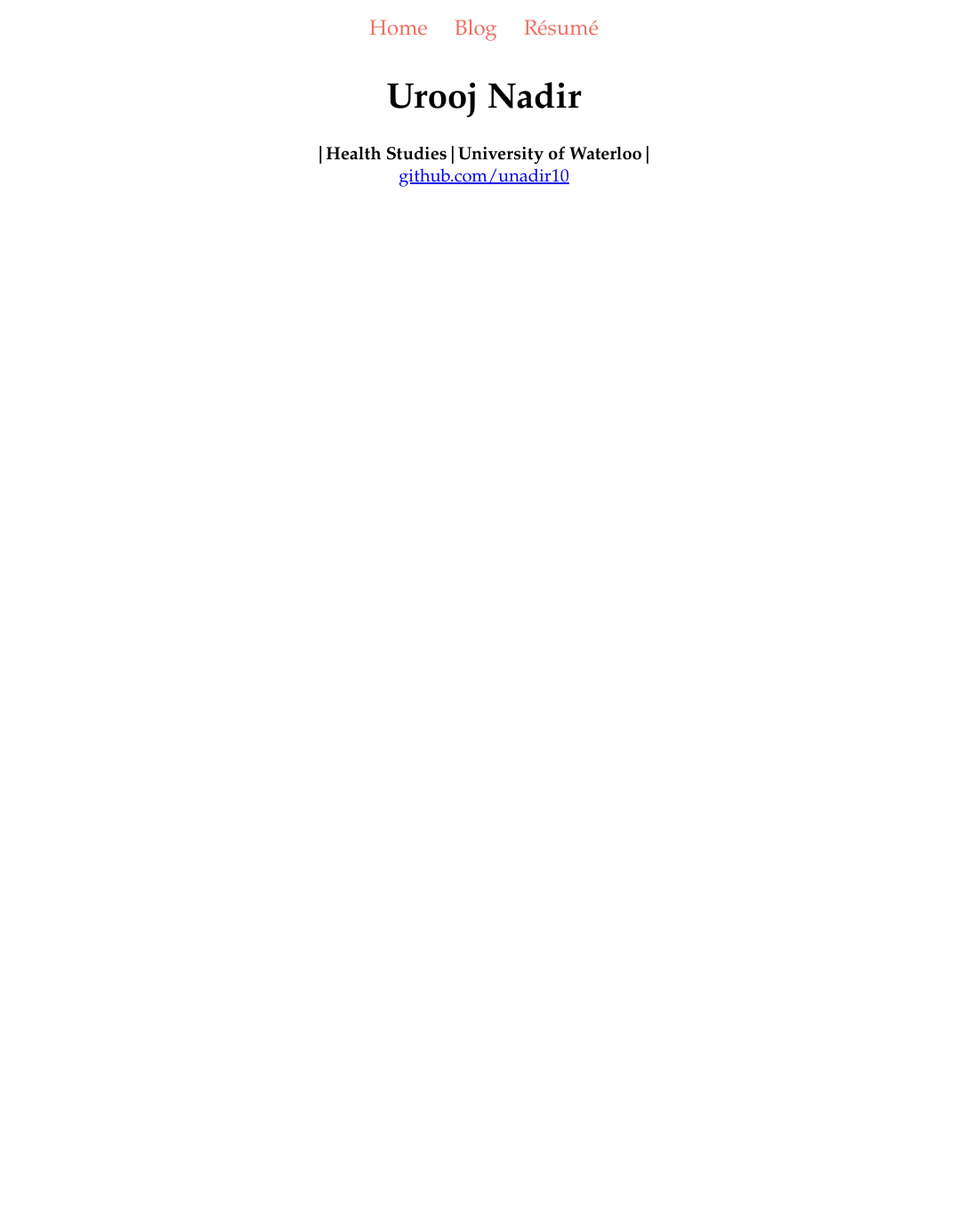
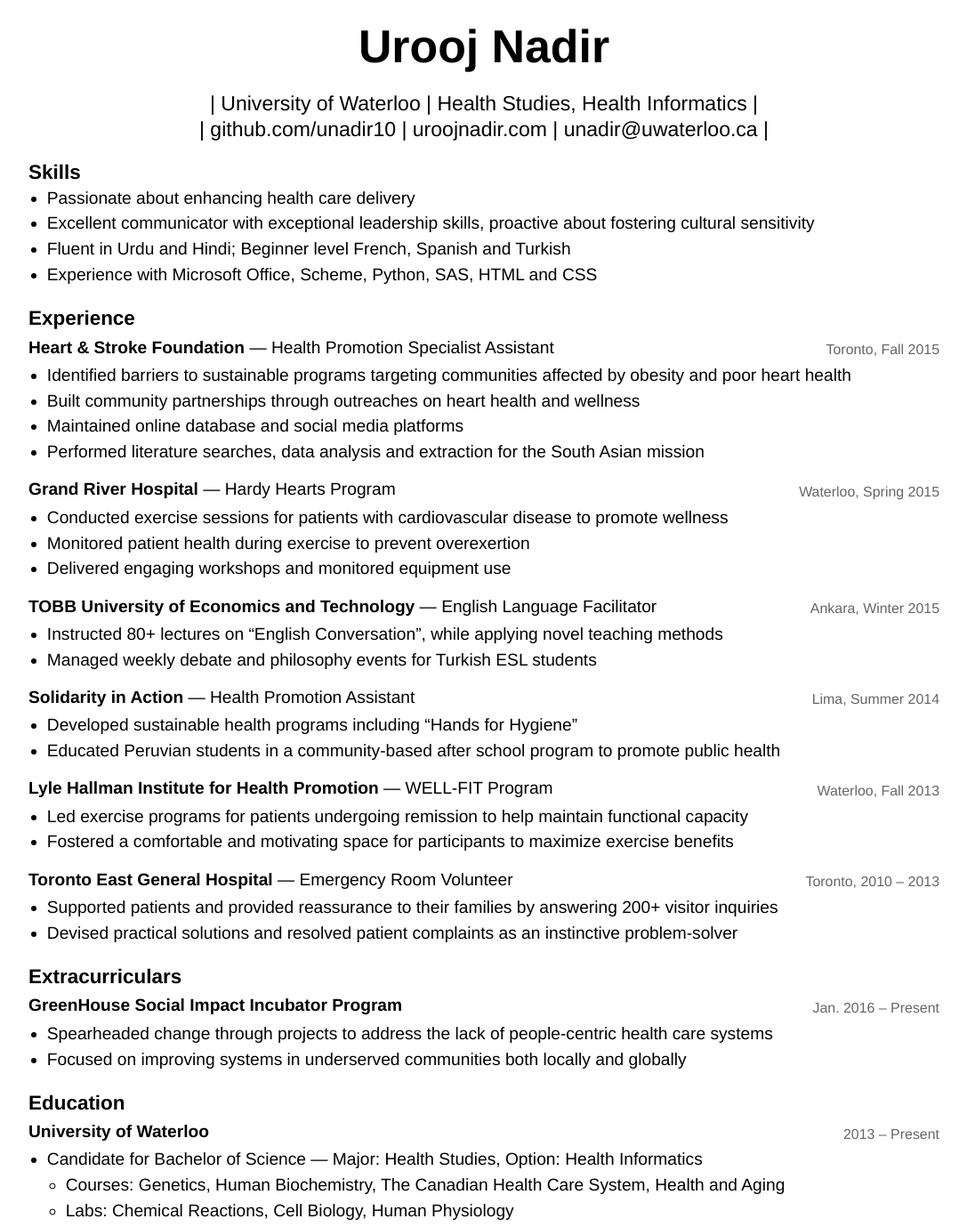
Before and after one commit to unadir10/unadir10.github.io, a plain HTML site: page resume.html in a window 1280 px wide. Shown: the whole page at 89% size, without its empty margins (96-1183 px from the left). Before the commit the page ends 800 px from the top, so only its background shows below. Drawn offline with nearby package versions, Linux system fonts and the light colour scheme.

Commit message:
Add HTML resume

```diff
--- /dev/null
+++ b/resume.css
@@ -0,0 +1,68 @@
+body {
+  font-family: 'Arimo', 'Helvetica Neue', Helvetica, Arial, sans-serif;
+  font-size: 1.2em;
+  line-height: 150%;
+  max-width: 1024px;
+  margin: auto;
+  margin-top: 2em;
+}
+
+h1,
+h2 {
+  text-align: center;
+}
+
+h1 {
+  font-weight: 700;
+  font-size: 2.7em;
+}
+
+h2,
+h5 {
+  margin: 0;
+}
+
+h2 {
+  font-size: 1.2em;
+  font-weight: normal;
+}
+
+h3 {
+  margin: .9em 0 0 0;
+  font-weight: bolder;
+}
+
+h4 {
+  margin: .2em 0 0 0;
+  float: left;
+  font-weight: normal;
+}
+
+h5 {
+  margin: .4em 0 0 0;
+  float: right;
+  font-weight: normal;
+  color: #666;
+}
+
+a {
+  color: #000;
+  text-decoration: none;
+}
+
+ul {
+  margin-top: 0;
+  margin-bottom: .5em;
+}
+
+li {
+  clear: both;
+  margin-left: -1em;
+}
+
+@media print {
+  body {
+    max-width: 95%;
+    font-size: .75em;
+  }
+}
--- a/resume.html
+++ b/resume.html
@@ -1,17 +1,89 @@
 <!DOCTYPE html>
 <html>
 <head>
-  <title>Urooj Nadir - R&eacute;sum&eacute;</title>
-  <link rel="stylesheet" href="styles.css">
+  <meta charset="utf-8">
+  <meta name="generator" content="pandoc">
+  <meta name="viewport" content="width=device-width, initial-scale=1.0, user-scalable=yes">
+  <title></title>
+  <style type="text/css">code{white-space: pre;}</style>
+  <link rel="stylesheet" href="resume.css">
+  <link rel="stylesheet" href="https://fonts.googleapis.com/css?family=Arimo:400,700">
+  <!--[if lt IE 9]>
+    <script src="//cdnjs.cloudflare.com/ajax/libs/html5shiv/3.7.3/html5shiv-printshiv.min.js"></script>
+  <![endif]-->
 </head>
 <body>
-  <ul class="horizontal-list navigation">
-    <li><a href="index.html">Home</a></li>
-    <li><a href="blog.html">Blog</a></li>
-    <li><a href="resume.html">R&eacute;sum&eacute;</a></li>
-  </ul>
-  <h1 class="resume-title">Urooj Nadir</h1>
-  <h2 class="head">|Health Studies|University of Waterloo|</h2>
-  <p class="head"><a href="https://github.com/unadir10">github.com/unadir10</a></p>
+<h1 id="urooj-nadir">Urooj Nadir</h1>
+<h2 id="university-of-waterloo-health-studies-health-informatics">| University of Waterloo | Health Studies, Health Informatics |</h2>
+<h2 id="github.comunadir10-uroojnadir.com-unadiruwaterloo.ca">| <a href="https://github.com/unadir10">github.com/unadir10</a> | <a href="http://uroojnadir.com">uroojnadir.com</a> | <script type="text/javascript">
+<!--
+h='&#x75;&#x77;&#x61;&#116;&#x65;&#114;&#108;&#x6f;&#x6f;&#46;&#x63;&#x61;';a='&#64;';n='&#x75;&#110;&#x61;&#100;&#x69;&#114;';e=n+a+h;
+document.write('<a h'+'ref'+'="ma'+'ilto'+':'+e+'" clas'+'s="em' + 'ail">'+e+'<\/'+'a'+'>');
+// -->
+</script><noscript>&#x75;&#110;&#x61;&#100;&#x69;&#114;&#32;&#x61;&#116;&#32;&#x75;&#x77;&#x61;&#116;&#x65;&#114;&#108;&#x6f;&#x6f;&#32;&#100;&#x6f;&#116;&#32;&#x63;&#x61;</noscript> |</h2>
+<h3 id="skills">Skills</h3>
+<ul>
+<li>Passionate about enhancing health care delivery</li>
+<li>Excellent communicator with exceptional leadership skills, proactive about fostering cultural sensitivity</li>
+<li>Fluent in Urdu and Hindi; Beginner level French, Spanish and Turkish</li>
+<li>Experience with Microsoft Office, Scheme, Python, SAS, HTML and CSS</li>
+</ul>
+<h3 id="experience">Experience</h3>
+<h4 id="heart-stroke-foundation-health-promotion-specialist-assistant"><strong>Heart &amp; Stroke Foundation</strong> — Health Promotion Specialist Assistant</h4>
+<h5 id="toronto-fall-2015">Toronto, Fall 2015</h5>
+<ul>
+<li>Identified barriers to sustainable programs targeting communities affected by obesity and poor heart health</li>
+<li>Built community partnerships through outreaches on heart health and wellness</li>
+<li>Maintained online database and social media platforms</li>
+<li>Performed literature searches, data analysis and extraction for the South Asian mission</li>
+</ul>
+<h4 id="grand-river-hospital-hardy-hearts-program"><strong>Grand River Hospital</strong> — Hardy Hearts Program</h4>
+<h5 id="waterloo-spring-2015">Waterloo, Spring 2015</h5>
+<ul>
+<li>Conducted exercise sessions for patients with cardiovascular disease to promote wellness</li>
+<li>Monitored patient health during exercise to prevent overexertion</li>
+<li>Delivered engaging workshops and monitored equipment use</li>
+</ul>
+<h4 id="tobb-university-of-economics-and-technology-english-language-facilitator"><strong>TOBB University of Economics and Technology</strong> — English Language Facilitator</h4>
+<h5 id="ankara-winter-2015">Ankara, Winter 2015</h5>
+<ul>
+<li>Instructed 80+ lectures on “English Conversation”, while applying novel teaching methods</li>
+<li>Managed weekly debate and philosophy events for Turkish ESL students</li>
+</ul>
+<h4 id="solidarity-in-action-health-promotion-assistant"><strong>Solidarity in Action</strong> — Health Promotion Assistant</h4>
+<h5 id="lima-summer-2014">Lima, Summer 2014</h5>
+<ul>
+<li>Developed sustainable health programs including “Hands for Hygiene”</li>
+<li>Educated Peruvian students in a community-based after school program to promote public health</li>
+</ul>
+<h4 id="lyle-hallman-institute-for-health-promotion-well-fit-program"><strong>Lyle Hallman Institute for Health Promotion</strong> — WELL-FIT Program</h4>
+<h5 id="waterloo-fall-2013">Waterloo, Fall 2013</h5>
+<ul>
+<li>Led exercise programs for patients undergoing remission to help maintain functional capacity</li>
+<li>Fostered a comfortable and motivating space for participants to maximize exercise benefits</li>
+</ul>
+<h4 id="toronto-east-general-hospital-emergency-room-volunteer"><strong>Toronto East General Hospital</strong> — Emergency Room Volunteer</h4>
+<h5 id="toronto-2010-2013">Toronto, 2010 – 2013</h5>
+<ul>
+<li>Supported patients and provided reassurance to their families by answering 200+ visitor inquiries</li>
+<li>Devised practical solutions and resolved patient complaints as an instinctive problem-solver</li>
+</ul>
+<h3 id="extracurriculars">Extracurriculars</h3>
+<h4 id="greenhouse-social-impact-incubator-program"><strong>GreenHouse Social Impact Incubator Program</strong></h4>
+<h5 id="jan.-2016-present">Jan. 2016 – Present</h5>
+<ul>
+<li>Spearheaded change through projects to address the lack of people-centric health care systems</li>
+<li>Focused on improving systems in underserved communities both locally and globally</li>
+</ul>
+<h3 id="education">Education</h3>
+<h4 id="university-of-waterloo"><strong>University of Waterloo</strong></h4>
+<h5 id="present">2013 – Present</h5>
+<ul>
+<li>Candidate for Bachelor of Science — Major: Health Studies, Option: Health Informatics
+<ul>
+<li>Courses: Genetics, Human Biochemistry, The Canadian Health Care System, Health and Aging</li>
+<li>Labs: Chemical Reactions, Cell Biology, Human Physiology</li>
+</ul></li>
+</ul>
 </body>
 </html>
```
